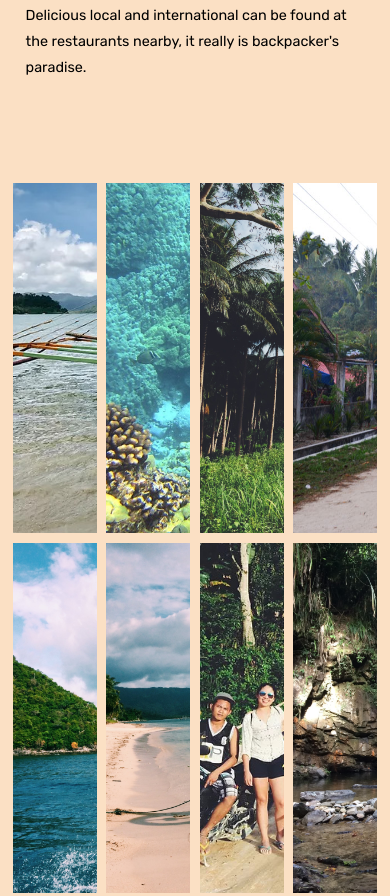
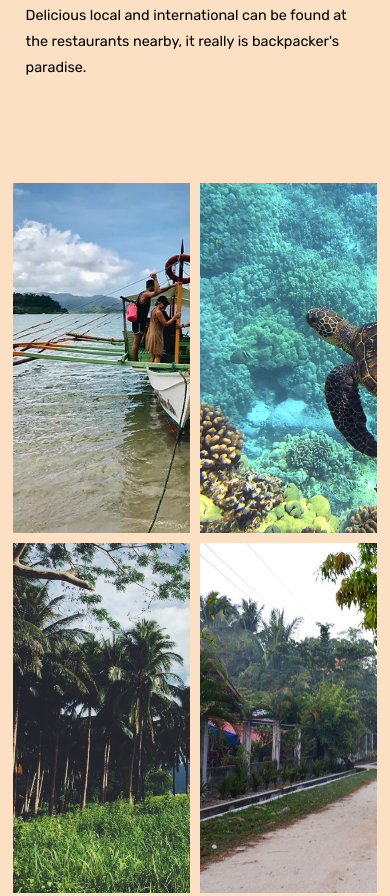
Before and after one commit to ringJumper/ringjumper.github.io, a plain HTML site: page index.html in a window 390 px wide. Shown: the part 7581-8477 px from the top of the page. Drawn offline with nearby package versions, Linux system fonts and the light colour scheme; some packages are replaced by stand-ins of ours; a script that the page names is missing.

Commit message:
Update queries.css

```diff
--- a/queries.css
+++ b/queries.css
@@ -277,7 +277,7 @@
   }
 
   .gallery {
-    grid-template-columns: repeat(4, 1fr);
+    grid-template-columns: repeat(2, 1fr);
     gap: 1.2rem;
   }
 
```
